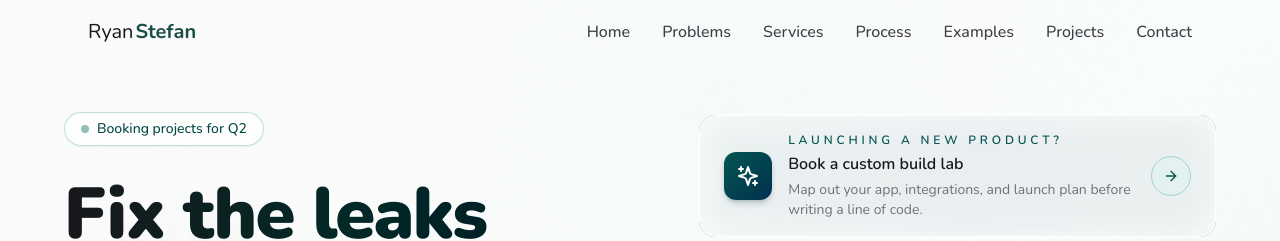
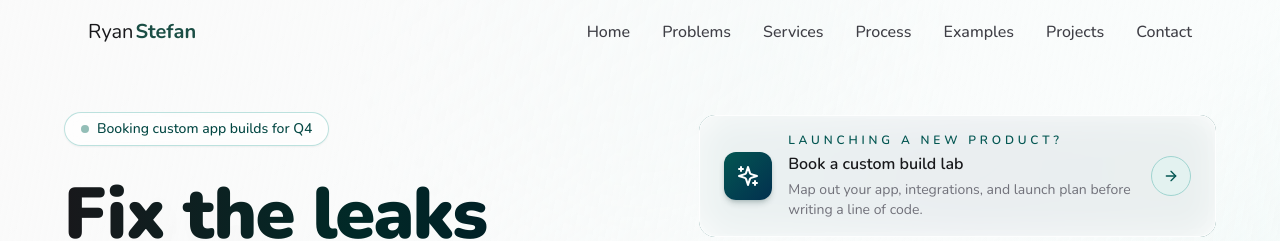
Before and after one commit to dashw00d/portfolio, a Next.js app: page / in a window 1280 px wide. Shown: the top 241 px of the page. Built offline with nearby package versions, Linux system fonts and the light colour scheme.

Commit message:
added quarter switch to booking availablitity

```diff
--- a/components/Hero.tsx
+++ b/components/Hero.tsx
@@ -3,7 +3,33 @@ import Link from "next/link";
 import { ArrowRight, Mail, ShieldCheck, Rocket, LineChart } from "lucide-react";
 import CustomBuildCta from "./CustomBuildCta";
 
+const QUARTER_BOOKING_COPY: Record<number, string> = {
+  1: "Booking custom app builds for Q1",
+  2: "Booking custom app builds for Q2",
+  3: "Booking custom app builds for Q3",
+  4: "Booking custom app builds for Q4",
+};
+
+const getQuarterFromDate = (date: Date) => Math.floor(date.getMonth() / 3) + 1;
+
+const getQuarterBookingCopy = (date: Date) => {
+  const quarter = getQuarterFromDate(date);
+  return QUARTER_BOOKING_COPY[quarter] ?? "Booking custom app builds";
+};
+
+const useQuarterBookingCopy = () => {
+  const [copy, setCopy] = React.useState(() => getQuarterBookingCopy(new Date()));
+
+  React.useEffect(() => {
+    setCopy(getQuarterBookingCopy(new Date()));
+  }, []);
+
+  return copy;
+};
+
 export default function Hero() {
+  const quarterBookingCopy = useQuarterBookingCopy();
+
   return (
     <section
       id="home"
@@ -29,7 +55,7 @@ export default function Hero() {
         <div className="max-w-3xl">
           <div className="mb-8 inline-flex items-center gap-2 rounded-full border border-brand-200/70 bg-white/70 px-4 py-1.5 text-sm font-medium text-brand-700 shadow-sm backdrop-blur">
             <div className="h-2 w-2 animate-pulse rounded-full bg-success-500" />
-            Booking projects for Q2
+            <span suppressHydrationWarning>{quarterBookingCopy}</span>
           </div>
 
           <h1 className="mb-6 text-5xl font-black tracking-tight bg-gradient-to-r from-zinc-900 via-brand-900 to-accent-900 bg-clip-text text-transparent md:text-7xl">
```
